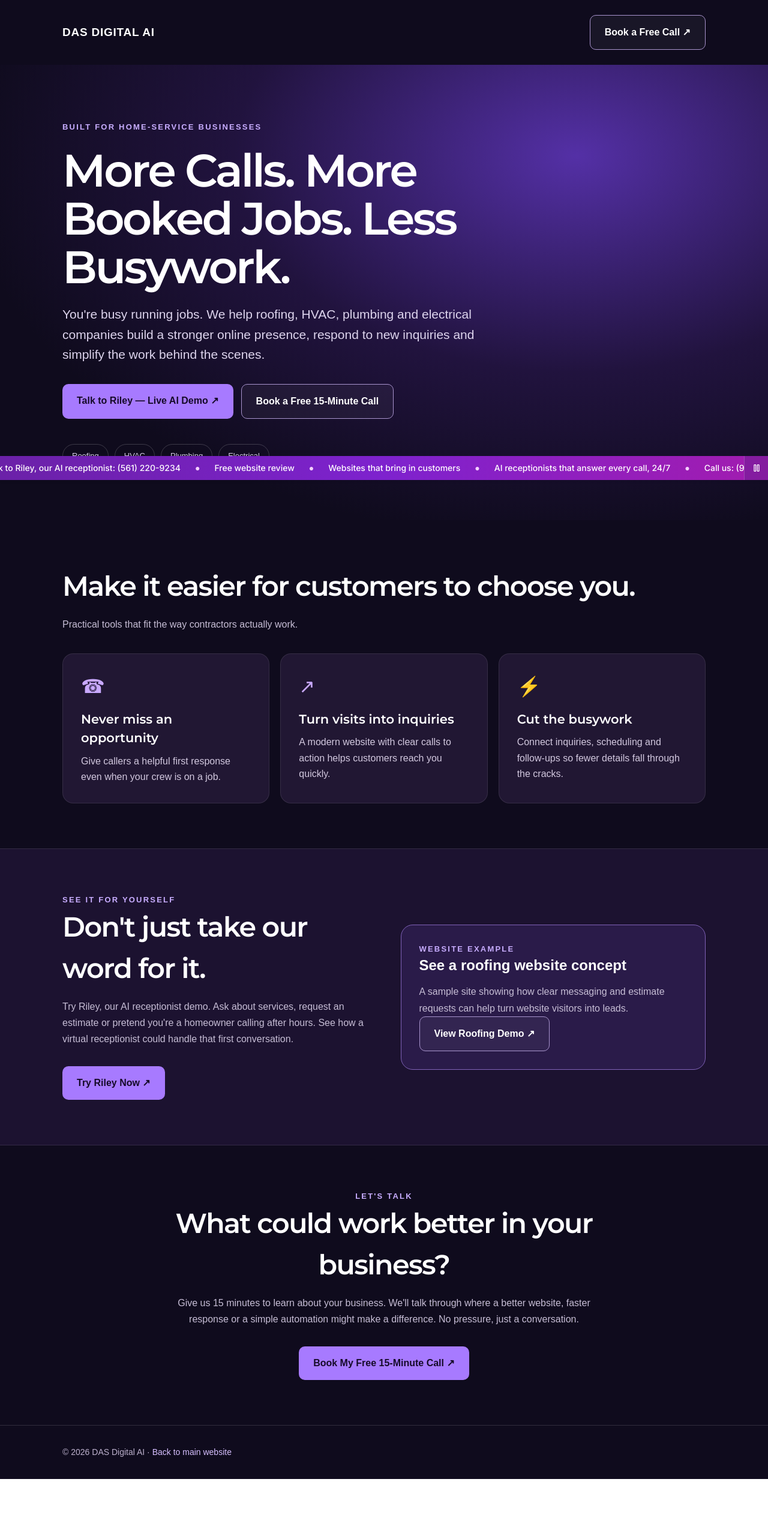
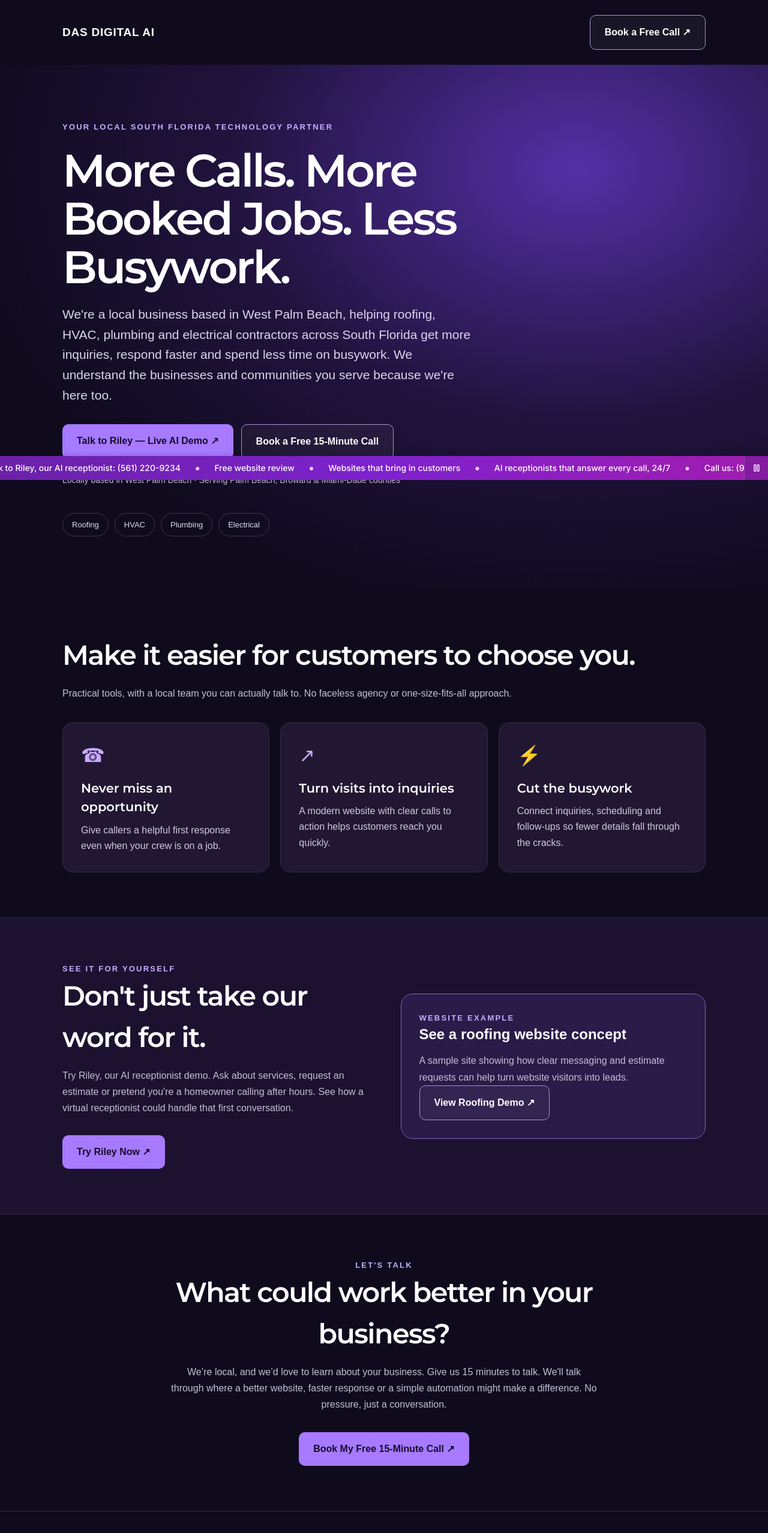
Before and after one commit to PayrocDSpatz/dasdigitalwebsite2, a Next.js app: page /contractors in a window 1280 px wide. Shown: the top 2555 px of the page at 60% size. Before the commit the page ends 2505 px from the top, so only its background shows below. Built offline with nearby package versions, Linux system fonts and the light colour scheme; no server answers.

Commit message:
Emphasize local West Palm Beach and South Florida service on contractor page

```diff
--- a/app/contractors/page.jsx
+++ b/app/contractors/page.jsx
@@ -1,6 +1,6 @@
 export const metadata = {
   title: "Contractor Websites, AI Receptionists & Automation | DAS Digital AI",
-  description: "Websites, AI receptionists and business automation for roofing, HVAC, plumbing and electrical contractors. Try a live demo and book a free 15-minute conversation.",
+  description: "Local South Florida website design, AI receptionists and business automation for roofing, HVAC, plumbing and electrical contractors. Based in West Palm Beach and serving Palm Beach, Broward and Miami-Dade counties.",
 };
 
 const booking = "https://calendar.app.google/u5a71bR4tkf4KMsx6";
@@ -54,20 +54,20 @@ export default function ContractorsPage() {
       </div>
       <section className="contractor-hero">
         <div className="contractor-wrap">
-          <div className="contractor-eyebrow">Built for home-service businesses</div>
+          <div className="contractor-eyebrow">Your local South Florida technology partner</div>
           <h1 className="contractor-h1">More Calls. More Booked Jobs. Less Busywork.</h1>
-          <p className="contractor-lead">You're busy running jobs. We help roofing, HVAC, plumbing and electrical companies build a stronger online presence, respond to new inquiries and simplify the work behind the scenes.</p>
+          <p className="contractor-lead">We're a local business based in West Palm Beach, helping roofing, HVAC, plumbing and electrical contractors across South Florida get more inquiries, respond faster and spend less time on busywork. We understand the businesses and communities you serve because we're here too.</p>
           <div className="contractor-actions">
             <a className="contractor-btn contractor-primary" href={riley} target="_blank" rel="noopener noreferrer">Talk to Riley — Live AI Demo ↗</a>
             <a className="contractor-btn contractor-secondary" href={booking} target="_blank" rel="noopener noreferrer">Book a Free 15-Minute Call</a>
           </div>
-          <div className="contractor-pills"><span className="contractor-pill">Roofing</span><span className="contractor-pill">HVAC</span><span className="contractor-pill">Plumbing</span><span className="contractor-pill">Electrical</span></div>
+          <p className="contractor-muted" style={{marginTop:24,fontSize:14}}>Locally based in West Palm Beach · Serving Palm Beach, Broward &amp; Miami-Dade counties</p><div className="contractor-pills"><span className="contractor-pill">Roofing</span><span className="contractor-pill">HVAC</span><span className="contractor-pill">Plumbing</span><span className="contractor-pill">Electrical</span></div>
         </div>
       </section>
       <section className="contractor-section">
         <div className="contractor-wrap">
           <h2 className="contractor-h2">Make it easier for customers to choose you.</h2>
-          <p className="contractor-muted">Practical tools that fit the way contractors actually work.</p>
+          <p className="contractor-muted">Practical tools, with a local team you can actually talk to. No faceless agency or one-size-fits-all approach.</p>
           <div className="contractor-grid">{offerings.map((item)=><article className="contractor-card" key={item.title}><div className="contractor-icon" aria-hidden="true">{item.icon}</div><h3>{item.title}</h3><p>{item.body}</p></article>)}</div>
         </div>
       </section>
@@ -86,7 +86,7 @@ export default function ContractorsPage() {
         <div className="contractor-wrap" style={{textAlign:"center",maxWidth:760}}>
           <div className="contractor-eyebrow">Let's talk</div>
           <h2 className="contractor-h2">What could work better in your business?</h2>
-          <p className="contractor-muted">Give us 15 minutes to learn about your business. We'll talk through where a better website, faster response or a simple automation might make a difference. No pressure, just a conversation.</p>
+          <p className="contractor-muted">We’re local, and we’d love to learn about your business. Give us 15 minutes to talk. We'll talk through where a better website, faster response or a simple automation might make a difference. No pressure, just a conversation.</p>
           <div className="contractor-actions" style={{justifyContent:"center"}}><a className="contractor-btn contractor-primary" href={booking} target="_blank" rel="noopener noreferrer">Book My Free 15-Minute Call ↗</a></div>
         </div>
       </section>
```
